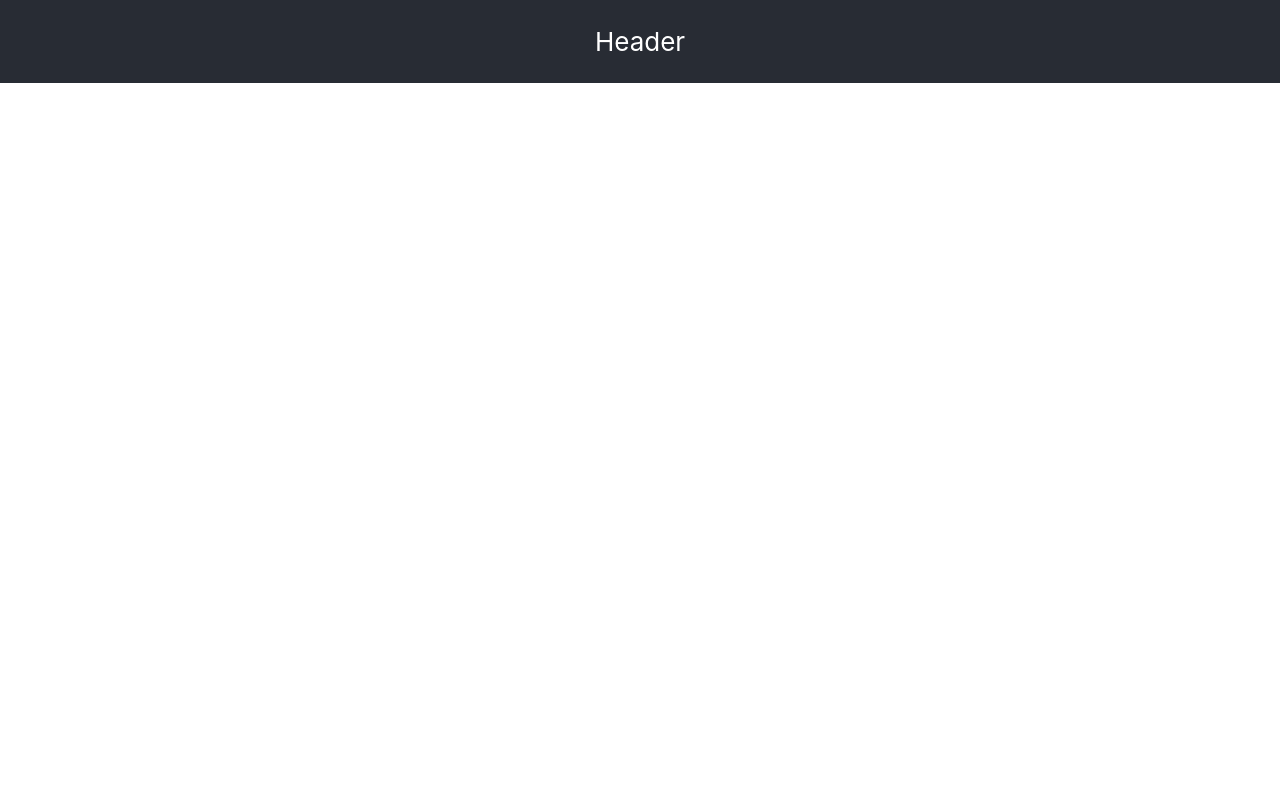
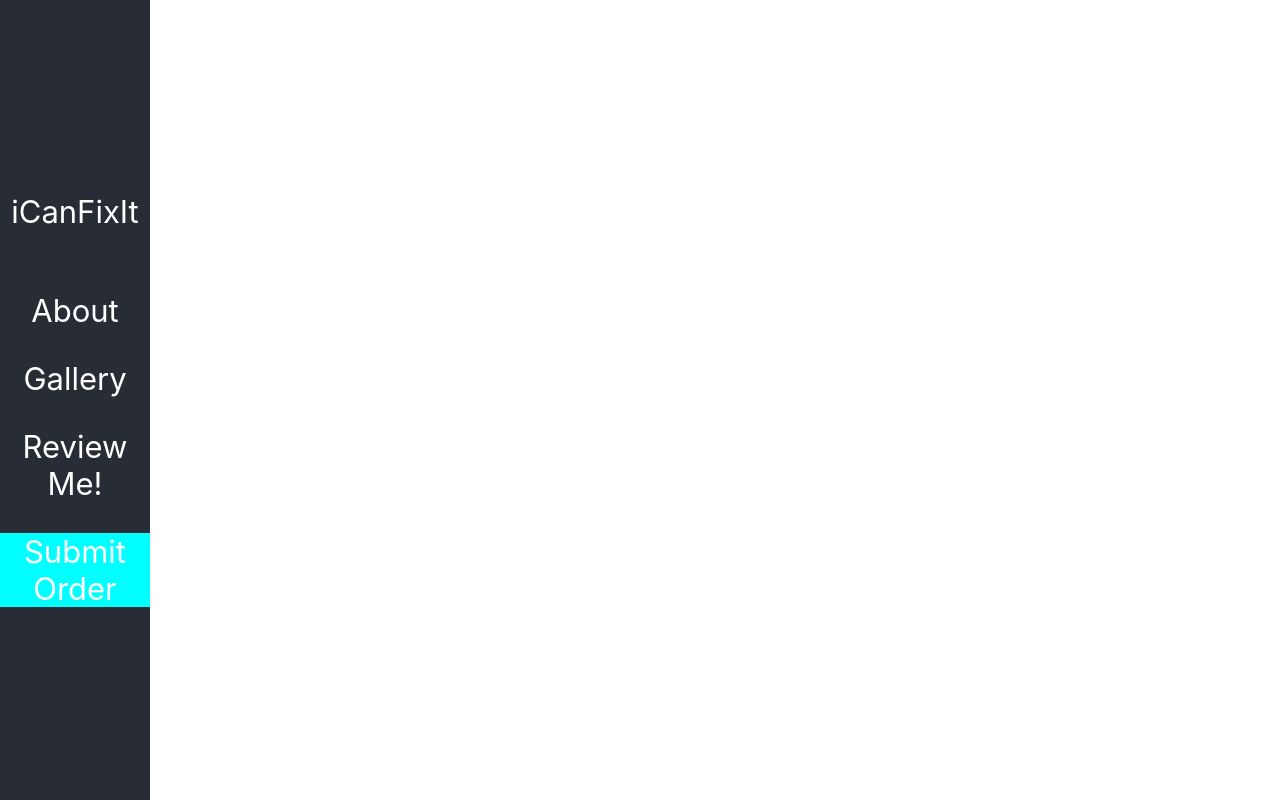
Before and after one commit to cesarsiguencia/iCanFixIt, a React (Create React App) app in the folder client/: page / in a window 1280 px wide. Before the commit this address had no page. Built offline with nearby package versions, Linux system fonts and the light colour scheme.

Commit message:
basic side menubar completed with working routes

```diff
--- a/client/src/App.css
+++ b/client/src/App.css
@@ -1,5 +1,6 @@
 .App {
   text-align: center;
+  display: flex;
 }
 
 .App-logo {
@@ -15,13 +16,28 @@
 
 .App-header {
   background-color: #282c34;
+  /* opacity: 0.5; */
   /* min-height: 100vh; */
   display: flex;
   flex-direction: column;
   align-items: center;
   justify-content: center;
-  font-size: calc(10px + 2vmin);
+  font-size: calc(15px + 2vmin);
   color: white;
+  height: 100vh;
+  width: 150px;
+}
+
+.nav-links{
+  text-decoration-line: none
+}
+
+.nav-links-font{
+  color: white;
+}
+
+.nav-submit{
+  background-color: aqua;
 }
 
 .App-link {
@@ -36,3 +52,12 @@
     transform: rotate(360deg);
   }
 }
+
+
+/* .burger,.menu,.background {
+position: fixed;
+} */
+
+/* .nav-links{
+  margin: 10px 0;
+} */
--- a/client/src/App.js
+++ b/client/src/App.js
@@ -10,6 +10,8 @@ import FormPg from './pages/form'
 import ReviewPg from './pages/review'
 import GalleryPg from './pages/gallery'
 
+//COMPONENTS
+import HeaderComp from './components/header'
 
 import { BrowserRouter as Router, Routes, Route } from 'react-router-dom'
 
@@ -17,16 +19,11 @@ function App() {
   return (
     <Router>
       <div className="App">
-        <header className="App-header">
-          {/* <img src={logo} className="App-logo" alt="logo" /> */}
-          <p>
-            Header
-          </p>
-        </header>
+        <HeaderComp></HeaderComp>
 
         <div className="App-body">
           <Routes>
-              <Route path='/icanfixit' element={ <HomePg></HomePg> }>
+            <Route path='/icanfixit' element={<HomePg></HomePg>}>
 
             </Route>
 
@@ -34,32 +31,23 @@ function App() {
 
             </Route>
 
-              <Route path='/icanfixit/about' element={ <AboutPg></AboutPg>}>
+            <Route path='/icanfixit/about' element={<AboutPg></AboutPg>}>
 
             </Route>
 
-              <Route path='/icanfixit/review' element={ <ReviewPg></ReviewPg>}>
+            <Route path='/icanfixit/review' element={<ReviewPg></ReviewPg>}>
 
             </Route>
 
-              <Route path='/icanfixit/gallery' element={ <GalleryPg></GalleryPg>}>
+            <Route path='/icanfixit/gallery' element={<GalleryPg></GalleryPg>}>
 
             </Route>
 
           </Routes>
 
         </div>
-
-
-
-
-
       </div>
-
-
-
-
-    </Router>
+    </Router >
 
   );
 }
--- /dev/null
+++ b/client/src/components/header.js
@@ -0,0 +1,57 @@
+import { Link } from 'react-router-dom'
+
+const Header = () => {
+    return (
+        <header className="App-header">
+            {/* <img src={logo} className="App-logo" alt="logo" /> */}
+
+            <Link className='nav-links' to='/icanfixit'>
+                <p class='nav-links-font'>
+                    iCanFixIt
+                </p>
+            </Link>
+
+
+            {/* <button
+          class="burger"
+          onclick="toggleMenu()"></button> */}
+            {/* <div class="background"></div> */}
+            <div class="menu">
+                <nav>
+                    <Link className='nav-links' to="/icanfixit/about">
+                        <p className='nav-links-font'
+                        // style="animation-delay: 0.2s"
+                        >
+                            About
+                        </p>
+                    </Link>
+
+                    <Link className='nav-links' to="/icanfixit/gallery">
+                        <p className='nav-links-font'>
+                            Gallery
+                        </p>
+                    </Link>
+
+                    <Link className='nav-links' to='/icanfixit/review'>
+                        <p className='nav-links-font'>
+                            Review Me!
+                        </p>
+                    </Link>
+
+                    <Link className='nav-links' to='/icanfixit/form'>
+                        <p className='nav-links-font nav-submit'>
+                            Submit Order
+                        </p>
+                    </Link>
+                </nav>
+            </div>
+            {/* <script type="text/javascript">
+                const toggleMenu = () =>
+                document.body.classList. toggle( "open" );
+              </script> */}
+        </header>
+
+    )
+}
+
+export default Header
```
Lines whose indentation alone changed are shown as unchanged.
